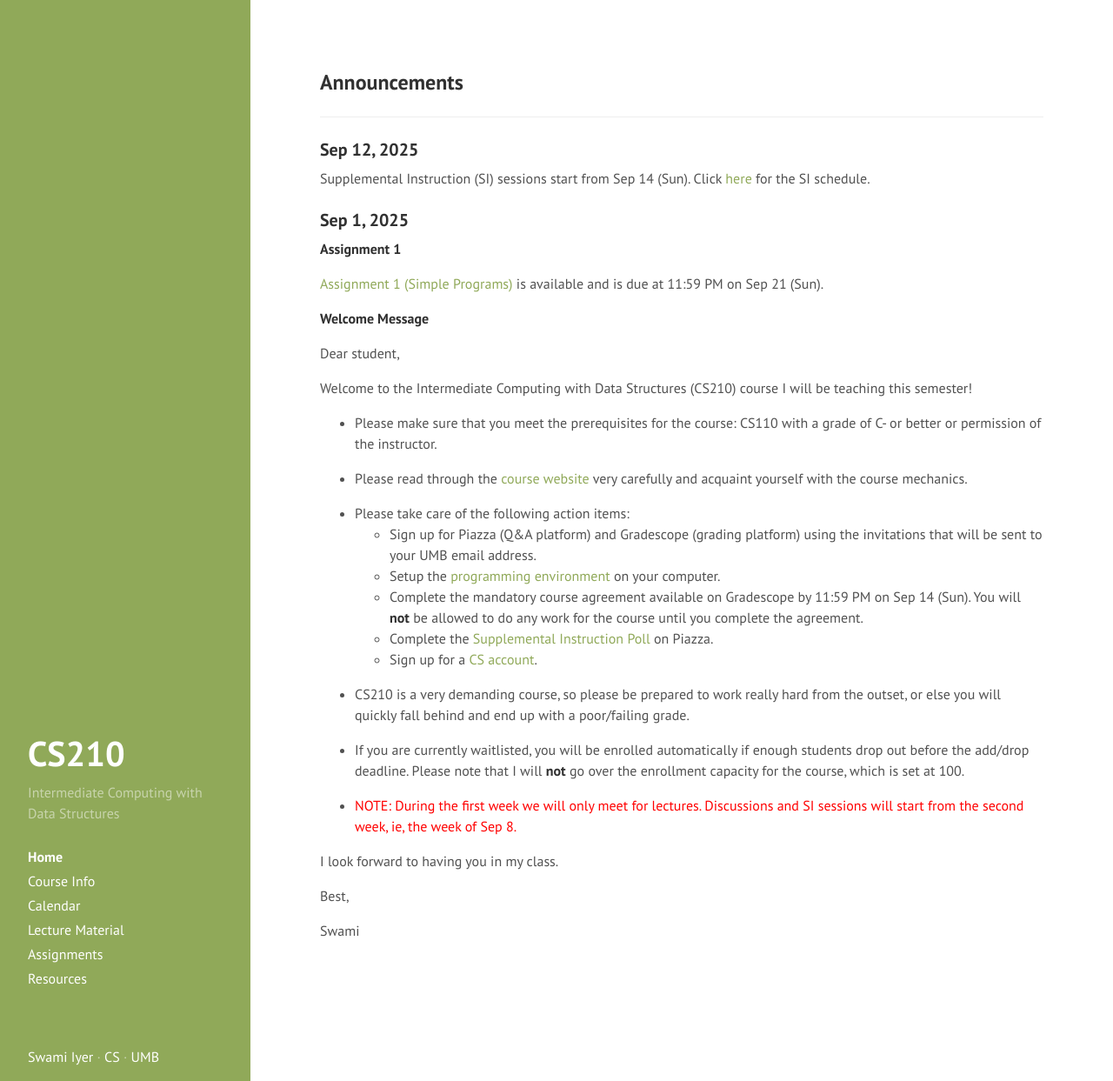
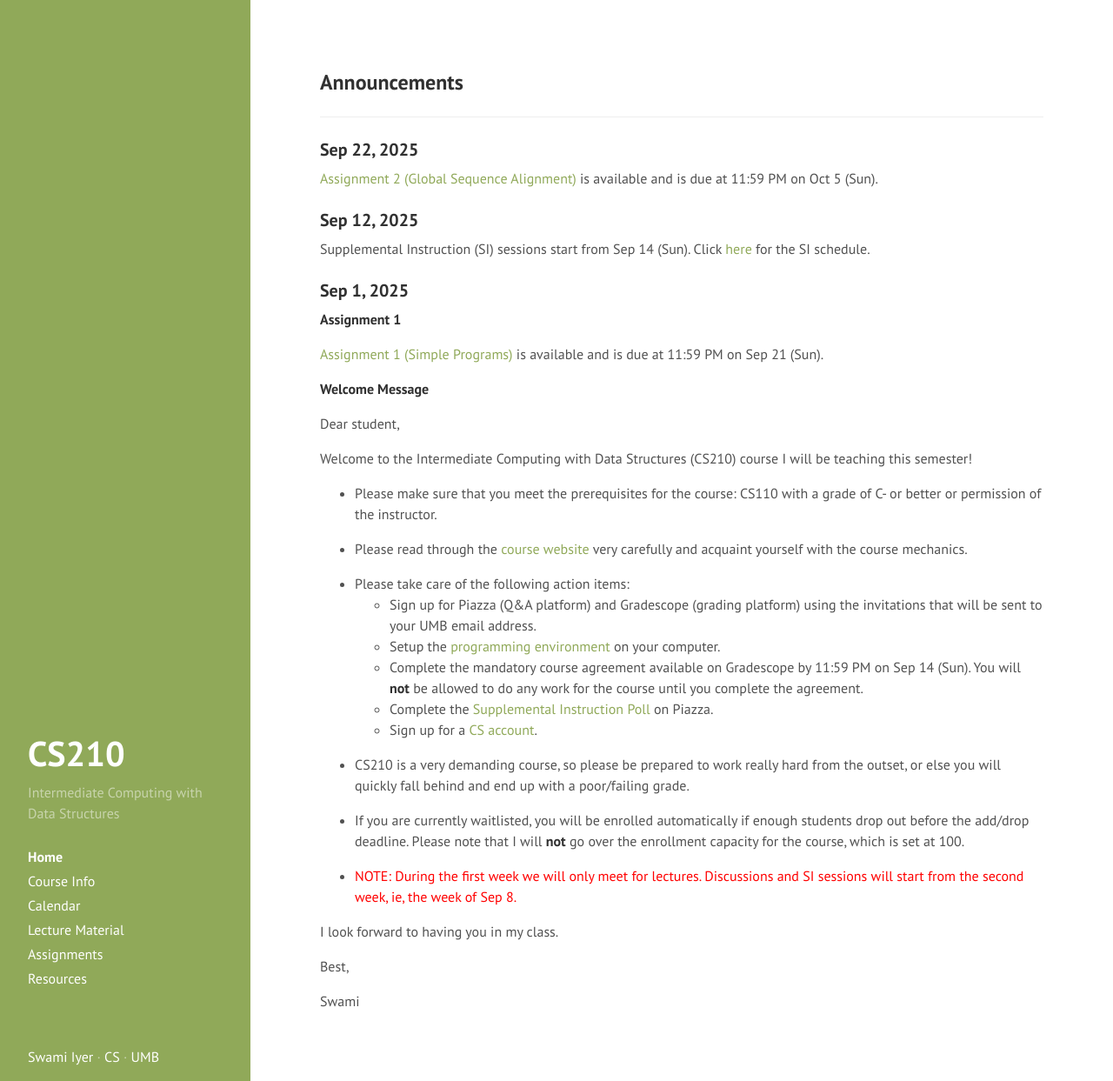
Before and after one commit to swamiiyer/swamiiyer.github.io, a Jekyll site: the page built from _pages/cs210/index.md, in a window 1280 px wide and 1243 px high. Shown: the whole window at 87% size. Built offline with Jekyll 4.4.1, drawn with Linux system fonts in a browser that asks for light colours.

```diff
--- a/_pages/cs210/index.md
+++ b/_pages/cs210/index.md
@@ -4,6 +4,10 @@ layout: cs210_page
 title: Home
 order: 1
 ---
+
+### Sep 22, 2025
+
+ [Assignment 2 (Global Sequence Alignment)](assignments.html) is available and is due at 11:59 PM on Oct 5 (Sun).
 
 ### Sep 12, 2025
 
```
Also changed, not shown: _pages/cs110/index.md (+4 -0 lines), _pages/cs451/index.md (+4 -0 lines).
